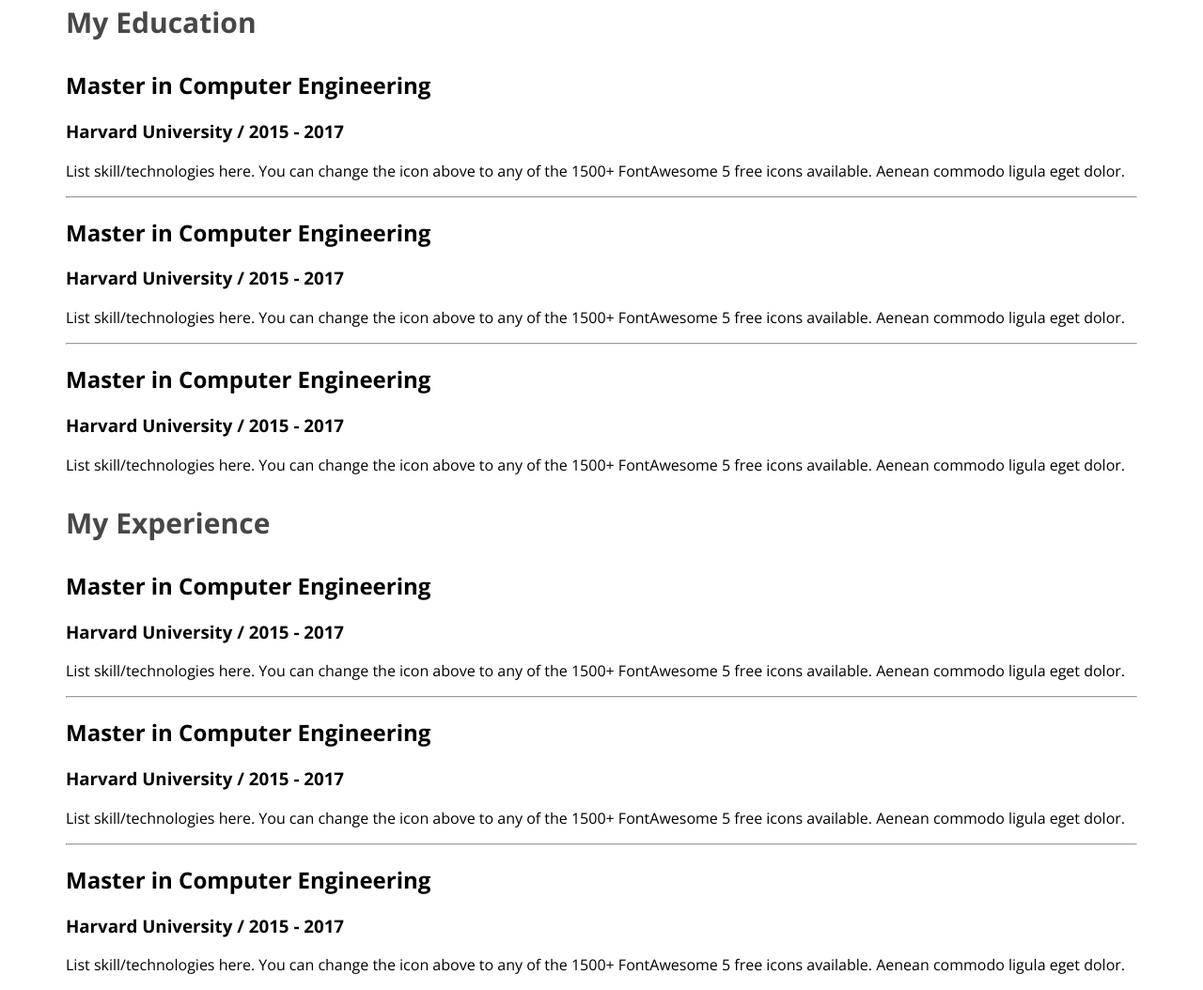
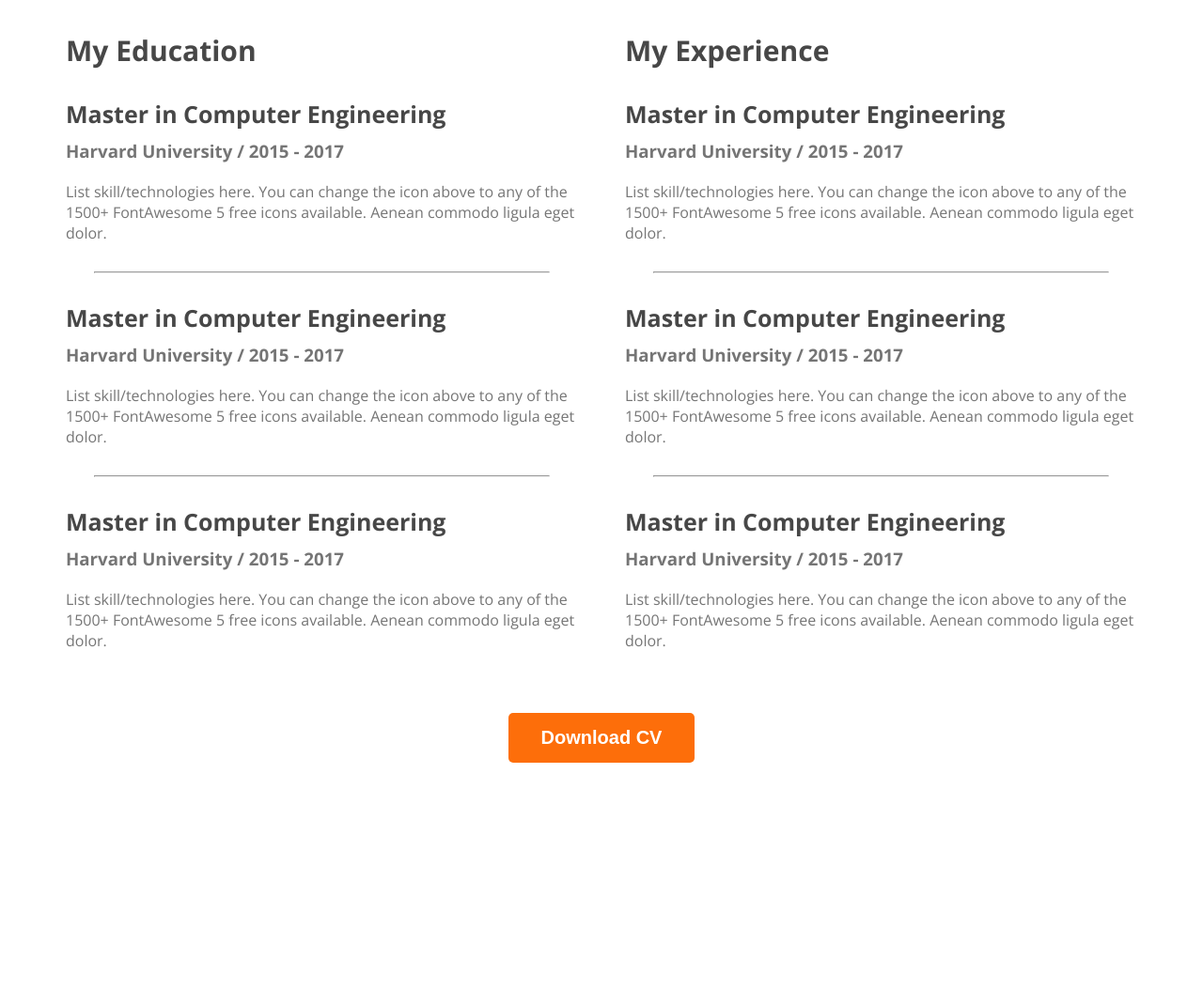
Before and after one commit to mamunshahriar/developer-portfolio, a plain HTML site: page index.html in a window 1280 px wide. Shown: the part 2479-3533 px from the top of the page at 94% size. After the commit the page ends 3299 px from the top, so only its background shows below. Drawn offline with nearby package versions, Linux system fonts and the light colour scheme.

Commit message:
resume and cv added

```diff
--- a/Styles/portfolio.css
+++ b/Styles/portfolio.css
@@ -182,3 +182,35 @@ main section {
     font-weight: 700;
 
 }
+
+.resume-container hr{
+    margin: 30px;
+}
+
+.resume-container {
+
+    display: flex;
+    gap: 50px;
+}
+
+.resume-item-title {
+    color: #474747;
+
+    font-size: 25px;
+
+    font-weight: 700;
+    margin-bottom: 10px;
+}
+.resume-item-institute{
+    margin-bottom: 20px;
+    margin-top: 0px;
+}
+.resume-item-institute,
+.resume-item-description {
+
+    color: #757575;
+}
+.download-cv{
+    text-align: center;
+    margin-top: 50px;
+}
--- a/index.html
+++ b/index.html
@@ -106,12 +106,39 @@
         <!-- Resume section -->
         <section>
             <h3 class="section-title">A summary of My Resume</h3>
-
             <div class="resume-container">
 
-                <!-- .resume-column*2>h3.resume-column-title -->
                 <div class="resume-column">
-                    <h3 class="resume-column-title">My Education</h3>
+                    <h3 class="resume-column-title">My Education </h3>
+                    <div class="resume-item">
+                        <h2 class="resume-item-title">Master in Computer Engineering</h2>
+                        <h3 class="resume-item-institute">Harvard University / 2015 - 2017</h3>
+                        <p class="resume-item-description">List skill/technologies here. You can change the icon above
+                            to any of the 1500+ FontAwesome 5 free icons available. Aenean commodo ligula eget dolor.
+                        </p>
+                    </div>
+                    <hr>
+                    <div class="resume-item">
+                        <h2 class="resume-item-title">Master in Computer Engineering</h2>
+                        <h3 class="resume-item-institute">Harvard University / 2015 - 2017</h3>
+                        <p class="resume-item-description">List skill/technologies here. You can change the icon above
+                            to any of the 1500+ FontAwesome 5 free icons available. Aenean commodo ligula eget dolor.
+                        </p>
+                    </div>
+                    <hr>
+                    <div class="resume-item">
+                        <h2 class="resume-item-title">Master in Computer Engineering</h2>
+                        <h3 class="resume-item-institute">Harvard University / 2015 - 2017</h3>
+                        <p class="resume-item-description">List skill/technologies here. You can change the icon above
+                            to any of the 1500+ FontAwesome 5 free icons available. Aenean commodo ligula eget dolor.
+                        </p>
+                    </div>
+
+
+                </div>
+
+                <div class="resume-column">
+                    <h3 class="resume-column-title">My Experience</h3>
                     <div class="resume-item">
                         <h2 class="resume-item-title">Master in Computer Engineering</h2>
                         <h3 class="resume-item-institute">Harvard University / 2015 - 2017</h3>
@@ -137,32 +164,13 @@
                     </div>
                 </div>
             </div>
-            <div class="resume-column">
-                <h3 class="resume-column-title">My Experience</h3>
-                <div class="resume-item">
-                    <h2 class="resume-item-title">Master in Computer Engineering</h2>
-                    <h3 class="resume-item-institute">Harvard University / 2015 - 2017</h3>
-                    <p class="resume-item-description">List skill/technologies here. You can change the icon above
-                        to any of the 1500+ FontAwesome 5 free icons available. Aenean commodo ligula eget dolor.</p>
-                </div>
-                <hr>
-                <div class="resume-item">
-                    <h2 class="resume-item-title">Master in Computer Engineering</h2>
-                    <h3 class="resume-item-institute">Harvard University / 2015 - 2017</h3>
-                    <p class="resume-item-description">List skill/technologies here. You can change the icon above
-                        to any of the 1500+ FontAwesome 5 free icons available. Aenean commodo ligula eget dolor.</p>
-                </div>
-                <hr>
-                <div class="resume-item">
-                    <h2 class="resume-item-title">Master in Computer Engineering</h2>
-                    <h3 class="resume-item-institute">Harvard University / 2015 - 2017</h3>
-                    <p class="resume-item-description">List skill/technologies here. You can change the icon above
-                        to any of the 1500+ FontAwesome 5 free icons available. Aenean commodo ligula eget dolor.</p>
-                </div>
+
+            <div class="download-cv">
+                <button class="btn-primary">Download CV</button>
             </div>
 
 
-            </div>
+
         </section>
 
     </main>
```
